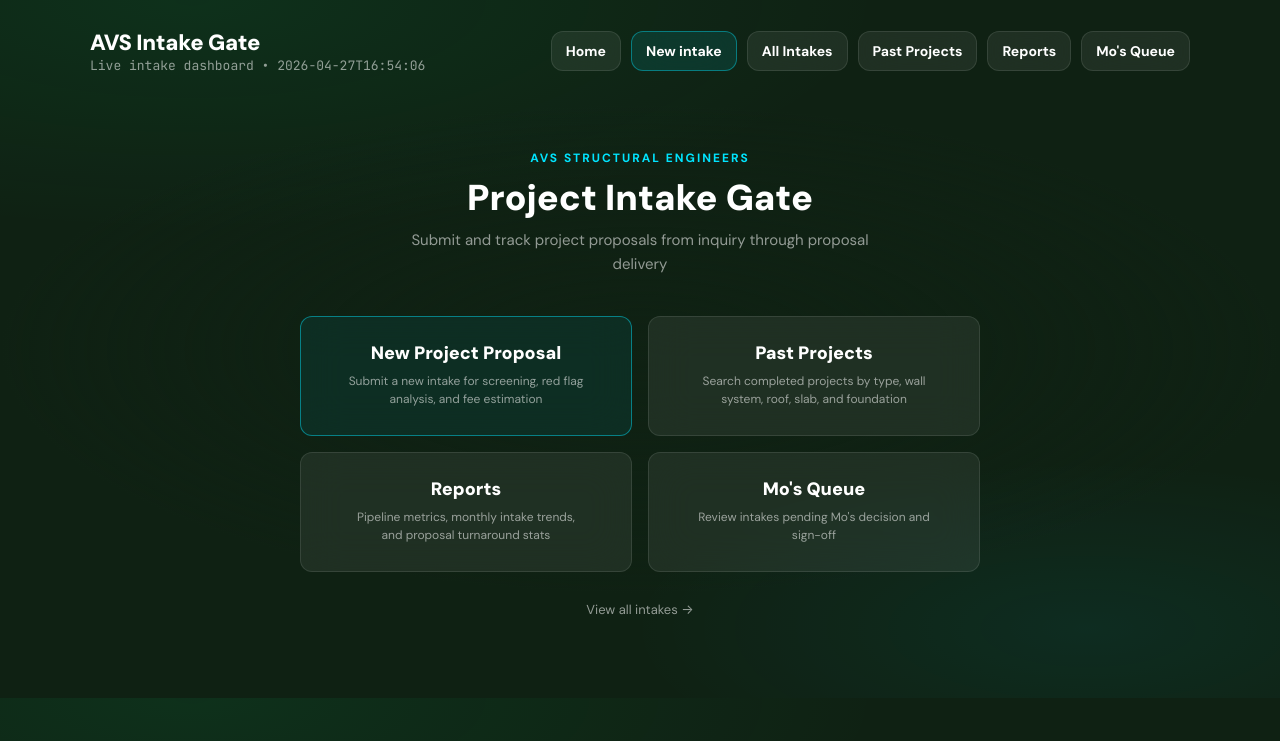
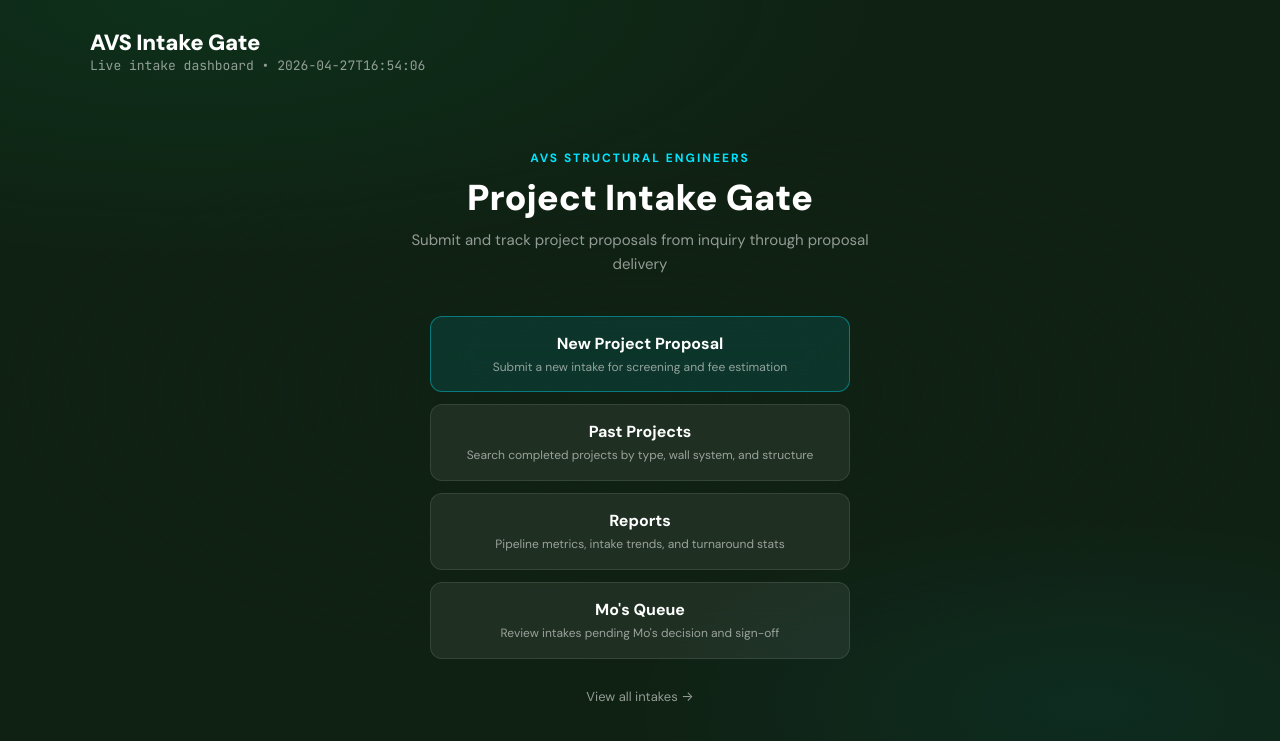
Before and after one commit to zwoodward34-create/avs-intake-gate, a FastAPI app: page / in a window 1280 px wide. Shown: the top 741 px of the page. Run offline with FastAPI, Linux system fonts and the light colour scheme.

Commit message:
Fix launch page buttons to match nav style, hide nav on home, center layout
Buttons now use same .btn visual style as nav (border, backdrop blur,
font-weight). Vertical stack centered at 420px max-width. Nav action
buttons hidden on the home page via hide_nav_actions flag.

Co-Authored-By: Claude Sonnet 4.6 <noreply@anthropic.com>

```diff
--- a/app/main.py
+++ b/app/main.py
@@ -137,7 +137,7 @@ def _startup() -> None:
 def launch(request: Request) -> HTMLResponse:
     return templates.TemplateResponse(
         "launch.html",
-        {"request": request, "now_local": _now_local_iso()},
+        {"request": request, "now_local": _now_local_iso(), "hide_nav_actions": True},
     )
 
 
--- a/app/static/app.css
+++ b/app/static/app.css
@@ -570,44 +570,45 @@ input[type="checkbox"]{
   margin:0 auto; line-height:1.6;
 }
 .launch-grid{
-  display:grid;
-  grid-template-columns:1fr 1fr;
-  gap:16px;
-  max-width:680px;
+  display:flex; flex-direction:column; align-items:center;
+  gap:12px;
+  max-width:420px;
   margin:0 auto;
 }
-.launch-card{
+.launch-btn{
   display:flex; flex-direction:column; align-items:center; justify-content:center;
-  gap:8px; min-height:120px;
-  padding:24px 20px;
+  gap:5px; width:100%; min-height:72px;
+  padding:16px 24px;
   text-align:center; text-decoration:none;
   border-radius:var(--radius-sm);
+  border:1px solid var(--border);
   background:var(--card-bg);
-  border:1px solid var(--border);
   backdrop-filter:var(--blur);
-  transition:border-color .15s, transform .15s, background .15s;
+  -webkit-backdrop-filter:var(--blur);
+  color:var(--text);
+  font-family:'DM Sans', ui-sans-serif, system-ui, sans-serif;
+  transition:border-color .15s ease, background .15s ease, transform .15s ease;
 }
-.launch-card:hover{
+.launch-btn:hover{
   border-color:var(--border-hover);
-  background:rgba(255,255,255,0.10);
-  transform:translateY(-3px);
+  background:rgba(255,255,255,0.11);
+  transform:translateY(-2px);
+  text-decoration:none;
 }
-.launch-card-primary{
-  border-color:rgba(0,229,255,0.45);
-  background:rgba(0,229,255,0.07);
+.launch-btn-primary{
+  border-color:rgba(0,229,255,.40);
+  background:rgba(0,229,255,.10);
 }
-.launch-card-primary:hover{
-  border-color:var(--accent);
-  background:rgba(0,229,255,0.12);
+.launch-btn-primary:hover{
+  border-color:rgba(0,229,255,.65);
+  background:rgba(0,229,255,.17);
 }
-.launch-card-title{
-  font-size:18px; font-weight:800; color:var(--text);
-  display:flex; align-items:center; justify-content:center; gap:6px;
-  line-height:1.2;
+.launch-btn-title{
+  font-size:16px; font-weight:700; color:var(--text);
+  display:flex; align-items:center; gap:6px;
 }
-.launch-card-desc{
-  font-size:12px; color:var(--muted); line-height:1.5;
-  max-width:240px;
+.launch-btn-desc{
+  font-size:12px; color:var(--muted); line-height:1.4;
 }
 .launch-footer{
   text-align:center; margin-top:28px; padding-bottom:20px;
@@ -617,8 +618,8 @@ input[type="checkbox"]{
 }
 .launch-footer-link:hover{ color:var(--text); }
 @media(max-width:560px){
-  .launch-grid{ grid-template-columns:1fr; }
   .launch-title{ font-size:28px; }
+  .launch-grid{ max-width:100%; }
 }
 
 /* ─── IFP calendar indicator (intake form) ──────────────────────────────── */
--- a/app/templates/base.html
+++ b/app/templates/base.html
@@ -17,6 +17,7 @@
           <div class="title"><a href="/">AVS Intake Gate</a></div>
           <div class="subtle">Live intake dashboard • {{ now_local }}</div>
         </div>
+        {% if not hide_nav_actions %}
         <div class="actions">
           <a class="btn" href="/">Home</a>
           <a class="btn btn-primary" href="/intakes/new">New intake</a>
@@ -31,6 +32,7 @@
             {% endif %}
           </a>
         </div>
+        {% endif %}
       </div>
       {% block content %}{% endblock %}
     </div>
--- a/app/templates/launch.html
+++ b/app/templates/launch.html
@@ -9,28 +9,28 @@
 
 <div class="launch-grid">
 
-  <a class="launch-card launch-card-primary" href="/intakes/new">
-    <div class="launch-card-title">New Project Proposal</div>
-    <div class="launch-card-desc">Submit a new intake for screening, red flag analysis, and fee estimation</div>
+  <a class="launch-btn launch-btn-primary" href="/intakes/new">
+    <div class="launch-btn-title">New Project Proposal</div>
+    <div class="launch-btn-desc">Submit a new intake for screening and fee estimation</div>
   </a>
 
-  <a class="launch-card" href="/past-projects">
-    <div class="launch-card-title">Past Projects</div>
-    <div class="launch-card-desc">Search completed projects by type, wall system, roof, slab, and foundation</div>
+  <a class="launch-btn" href="/past-projects">
+    <div class="launch-btn-title">Past Projects</div>
+    <div class="launch-btn-desc">Search completed projects by type, wall system, and structure</div>
   </a>
 
-  <a class="launch-card" href="/reports">
-    <div class="launch-card-title">Reports</div>
-    <div class="launch-card-desc">Pipeline metrics, monthly intake trends, and proposal turnaround stats</div>
+  <a class="launch-btn" href="/reports">
+    <div class="launch-btn-title">Reports</div>
+    <div class="launch-btn-desc">Pipeline metrics, intake trends, and turnaround stats</div>
   </a>
 
-  <a class="launch-card" href="/mo-queue">
-    <div class="launch-card-title">
+  <a class="launch-btn" href="/mo-queue">
+    <div class="launch-btn-title">
       Mo's Queue
       {% set _mc = pending_mo_count() %}
       {% if _mc > 0 %}<span class="mo-badge" style="margin-left:8px">{{ _mc }}</span>{% endif %}
     </div>
-    <div class="launch-card-desc">Review intakes pending Mo's decision and sign-off</div>
+    <div class="launch-btn-desc">Review intakes pending Mo's decision and sign-off</div>
   </a>
 
 </div>
```
